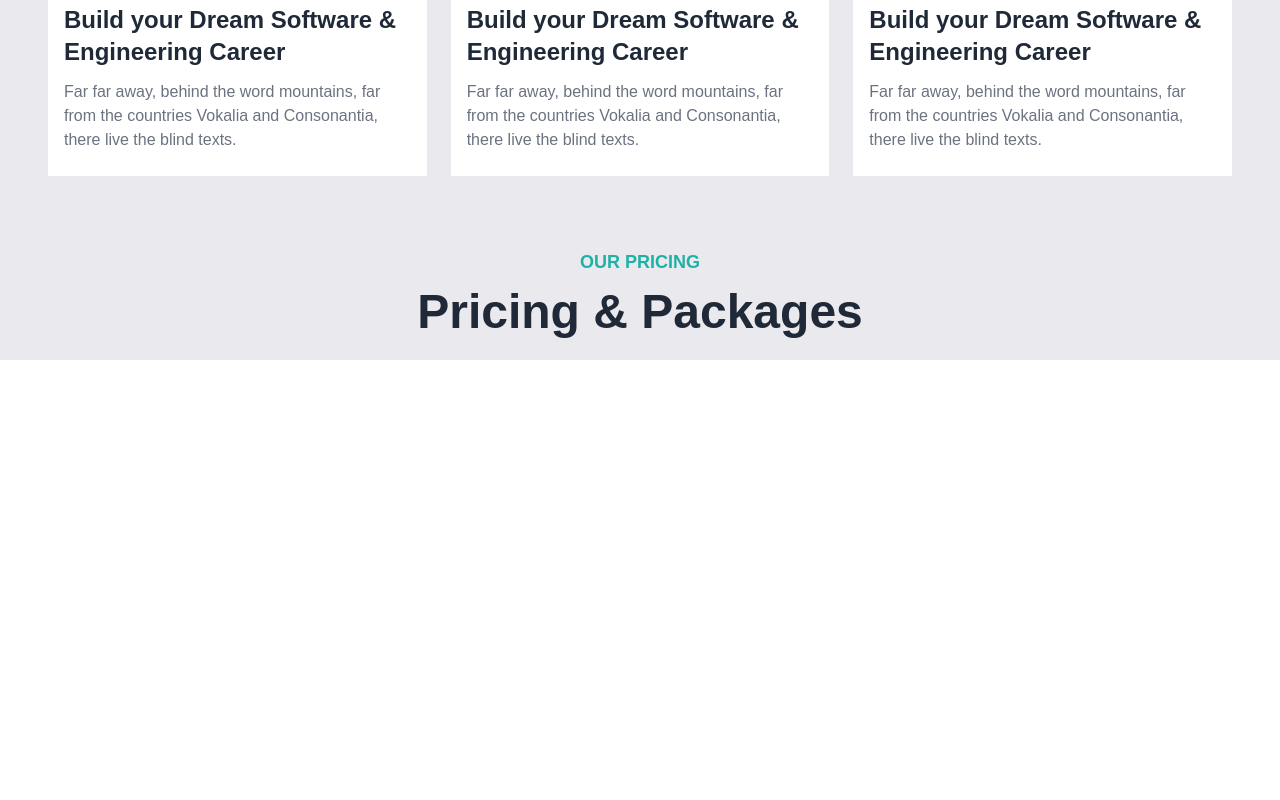
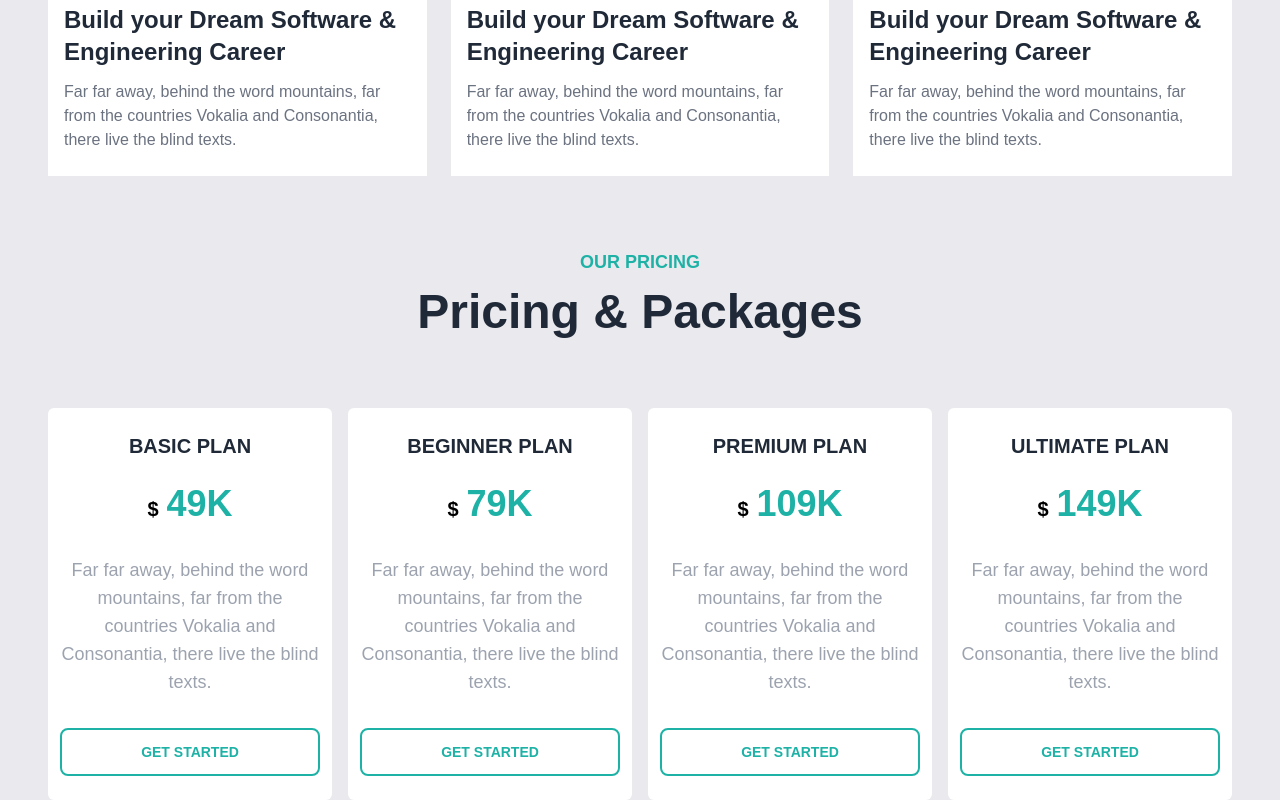
Before and after one commit to MdFuadAmir/Educational-system, a React (Vite) app: page / in a window 1280 px wide. Shown: the part 4448-5248 px from the top of the page. Before the commit the page ends 4808 px from the top, so only its background shows below. Built offline with nearby package versions, Linux system fonts and the light colour scheme.

Commit message:
added pricing card

```diff
--- a/src/Components/Price/Price.jsx
+++ b/src/Components/Price/Price.jsx
@@ -34,7 +34,17 @@ const Price = () => {
                 <p className="text-[#1eb2a6] font-bold text-lg">OUR PRICING</p>
                 <h1 className="font-bold text-3xl md:text-5xl">Pricing & Packages</h1>
             </div>
+            <div className="mt-6 md:mt-12 grid grid-cols-1 md:grid-cols-2 lg:grid-cols-4 gap-4 px-4 md:px-12">
+                {
+                    datas.map((data) => <div key={data.id} className="px-3 py-6 text-center items-center bg-white rounded-md">
+                        <p className="font-bold text-xl">{data.name}</p>
+                        <h1 className="mt-6 font-bold text-4xl text-[#1eb2a6]"><span className="text-xl text-black pr-2">$</span>{data.price}</h1>
+                        <p className="text-gray-400 my-8 text-lg">{data.discription}</p>
+                        <button className="btn w-full btn-outline border-2 border-[#1eb2a6] text-[#1eb2a6] hover:text-white hover:bg-[#1eb2a6] hover:border-[#1eb2a6]">GET STARTED</button>
+                    </div>)
+                }
 
+            </div>
         </div>
     );
 };
```
